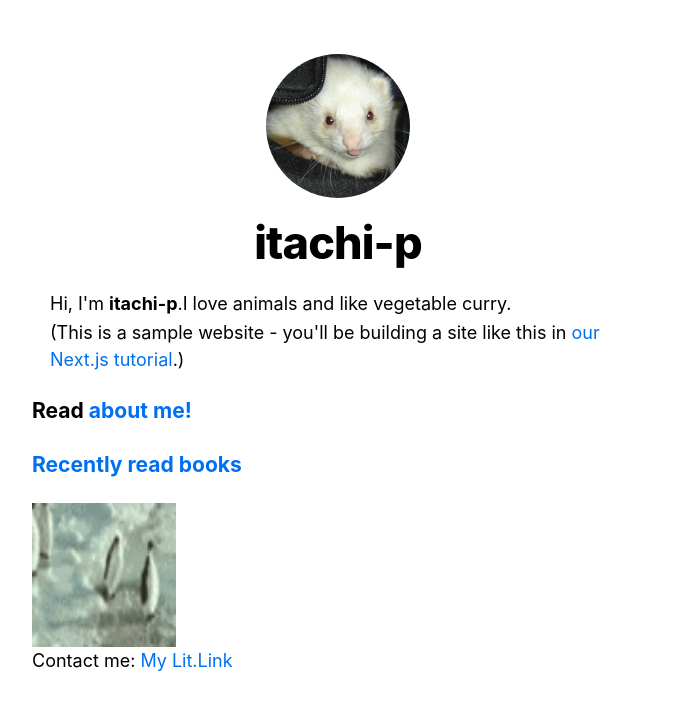
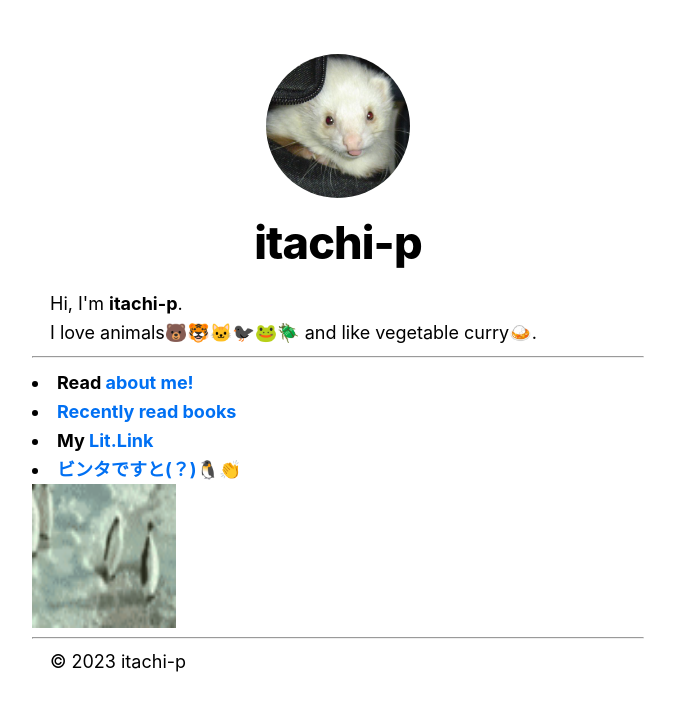
Before and after one commit to itachi-p/nextjs-blog, a Next.js app: page / in a window 1280 px wide. Shown: the top 710 px of the page, without its empty margins (302-977 px from the left). Built offline with nearby package versions, Linux system fonts and the light colour scheme.

Commit message:
style:Layout change of index page

```diff
--- a/pages/index.jsx
+++ b/pages/index.jsx
@@ -11,31 +11,44 @@ export default function Home() {
         <title>{siteTitle}</title>
       </Head>
       <section className={uniStyles.headingMd}>
-        <p>Hi, I'm <strong>itachi-p</strong>.I love animals and like vegetable curry.</p>
-        <p>
+        <p>Hi, I'm <strong>itachi-p</strong>.</p>
+        <p>I love animals🐻🐯🐱🐦‍⬛🐸🪲 and like vegetable curry🍛.</p>
+        {/* <p>
           (This is a sample website - you'll be building a site like this in{' '}
           <a href="https://nextjs.org/learn">our Next.js tutorial</a>.)
-        </p>
+        </p> */}
+        <hr />
       </section>
       <main>
-        <h3 className="title">
+        <strong>
+          <li>
             Read{' '}
             <Link href={`/posts/about`}>
               about me!
             </Link>
-        </h3>
-        <h3 className='title'>
+          </li>
+          <li>
             <Link href={`/posts/recent-reads`}>
               Recently read books
             </Link>
-        </h3>
-
+          </li>
+          <li>
+            My&nbsp;
+            <Link href="https://lit.link/itachi">Lit.Link</Link>
+          </li>
+        <li>
         <Link href="https://www.pinterest.jp/itachip38/">
+          ビンタですと(？)🐧👏
           <Image src="/images/penguinshibaki.gif" height={144} width={144} alt="🐧👏" />
         </Link>
-        Contact me:&nbsp;
-        <Link href="https://lit.link/itachi">My Lit.Link</Link>
+        </li>
+        </strong>
       </main>
+
+      <hr />
+      <footer>
+        <p>© 2023 itachi-p</p>
+      </footer>
     </Layout>
 
   );
--- a/pages/posts/about.jsx
+++ b/pages/posts/about.jsx
@@ -9,7 +9,7 @@ export default function FirstPost() {
             <Head>
                 <title>About me</title>
             </Head>
-            <h1>I'm sorry. This page is still under construction.</h1>
+            <h1>Sorry. This page is still under construction.</h1>
             <Image src="/images/nante-cotta.jpg"
                 width={480}
                 height={270}
--- a/public/data/recently-reads.json
+++ b/public/data/recently-reads.json
@@ -31,7 +31,11 @@
                     },
                     "5.資産形成(Investing)",
                     "6.フィットネス(Fitness)",
-                    "7.マインドセット(Mindset)"
+                    {
+                        "7.マインドセット(Mindset)": [
+                            "73.ストア哲学によって人生が変わる理由"
+                        ]
+                    }
                 ]
             }
         },
```
Also changed, not shown: pages/posts/recent-reads.jsx (renamed from pages/posts/recent-reads.js, +3 -10 lines), public/vercel.svg (deleted). Lines whose indentation alone changed are shown as unchanged.
